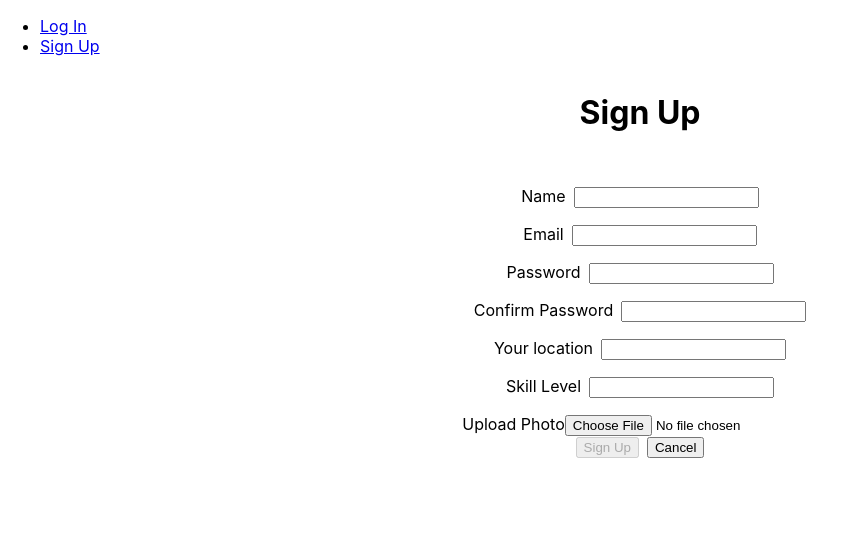
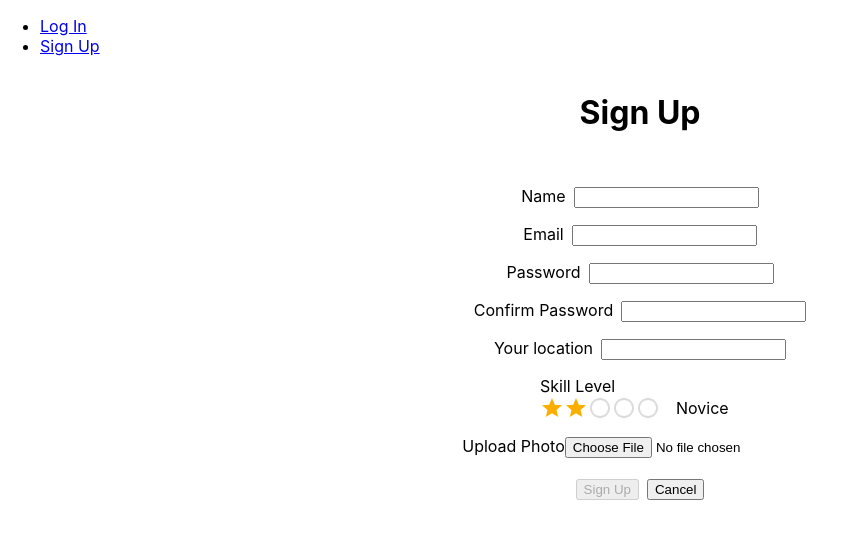
Before and after one commit to vanessa-konynenbelt/pilot-front-end, a React (Create React App) app: page /signup in a window 1280 px wide. Shown: the top 538 px of the page, without its empty margins (0-846 px from the left). Built offline with nearby package versions, Linux system fonts and the light colour scheme; no server answers.

Commit message:
add rating to signup form

```diff
--- /dev/null
+++ b/src/components/SignupForm/HoverRating.jsx
@@ -0,0 +1,45 @@
+import * as React from 'react';
+import Rating from '@mui/material/Rating';
+import Box from '@mui/material/Box';
+import CircleOutlinedIcon from '@mui/icons-material/CircleOutlined';
+
+const labels = {
+  1: 'Beginner',
+  2: 'Novice',
+  3: 'Intermediate',
+  4: 'Advanced',
+  5: 'Pro',
+};
+
+export default function HoverRating() {
+  const [value, setValue] = React.useState(2);
+  const [hover, setHover] = React.useState(2);
+
+  return (
+    <Box
+      sx={{
+        width: 200,
+        display: 'flex',
+        alignItems: 'center',
+      }}
+    >
+    <Rating
+      name="hover-feedback"
+      value={value}
+      precision={1}
+      onChange={(event, newValue) => {
+        setValue(newValue);
+      }}
+      onChangeActive={(event, newHover) => {
+        setHover(newHover);
+        // CircleOutlinedIcon.style.opacity = 1
+        // CircleOutlinedIcon.style.color= 'black'
+      }}
+      emptyIcon={<CircleOutlinedIcon style={{ opacity: 0.55 }} fontSize="inherit" />}
+    />
+      {value !== null && (
+        <Box sx={{ ml: 2 }}>{labels[hover !== -1 ? hover : value]}</Box>
+      )}
+    </Box>
+  );
+}
--- a/src/components/SignupForm/SignupForm.jsx
+++ b/src/components/SignupForm/SignupForm.jsx
@@ -2,6 +2,7 @@ import { useState } from 'react'
 import { Link, useNavigate } from 'react-router-dom'
 import styles from './SignupForm.module.css'
 import * as authService from '../../services/authService'
+import HoverRating from './HoverRating'
 
 const SignupForm = props => {
   const navigate = useNavigate()
@@ -108,14 +109,15 @@ const SignupForm = props => {
       </div>
       <div className={styles.inputContainer}>
         <label htmlFor="skillLevel" className={styles.label}>Skill Level</label>
-        <input
+        <HoverRating></HoverRating>
+        {/* <input
           type="number"
           autoComplete="off"
           id="skillLevel"
           value={skillLevel}
           name="skillLevel"
           onChange={handleChange}
-        />
+        /> */}
       </div>
       <div className="form-group mb-4">
         <label htmlFor="photo-upload" className="form-label">
@@ -128,7 +130,7 @@ const SignupForm = props => {
           name="photo"
           onChange={handleChangePhoto}
         />
-      </div>
+      </div> <br/>
       <div className={styles.inputContainer}>
         <button disabled={isFormInvalid()} className={styles.button}>
           Sign Up
```
Also changed, not shown: package.json (+7 -0 lines), 1 other file (tests, documents, lock files or other folders).
